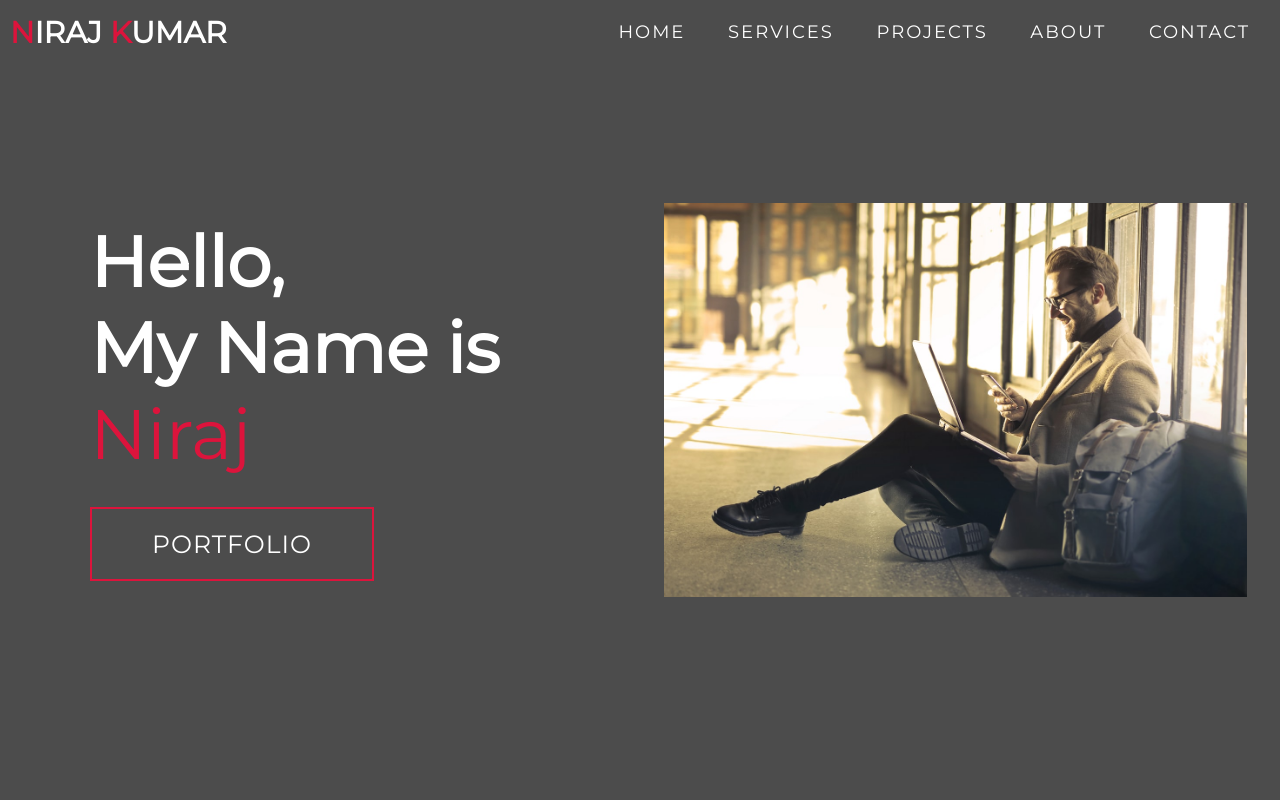
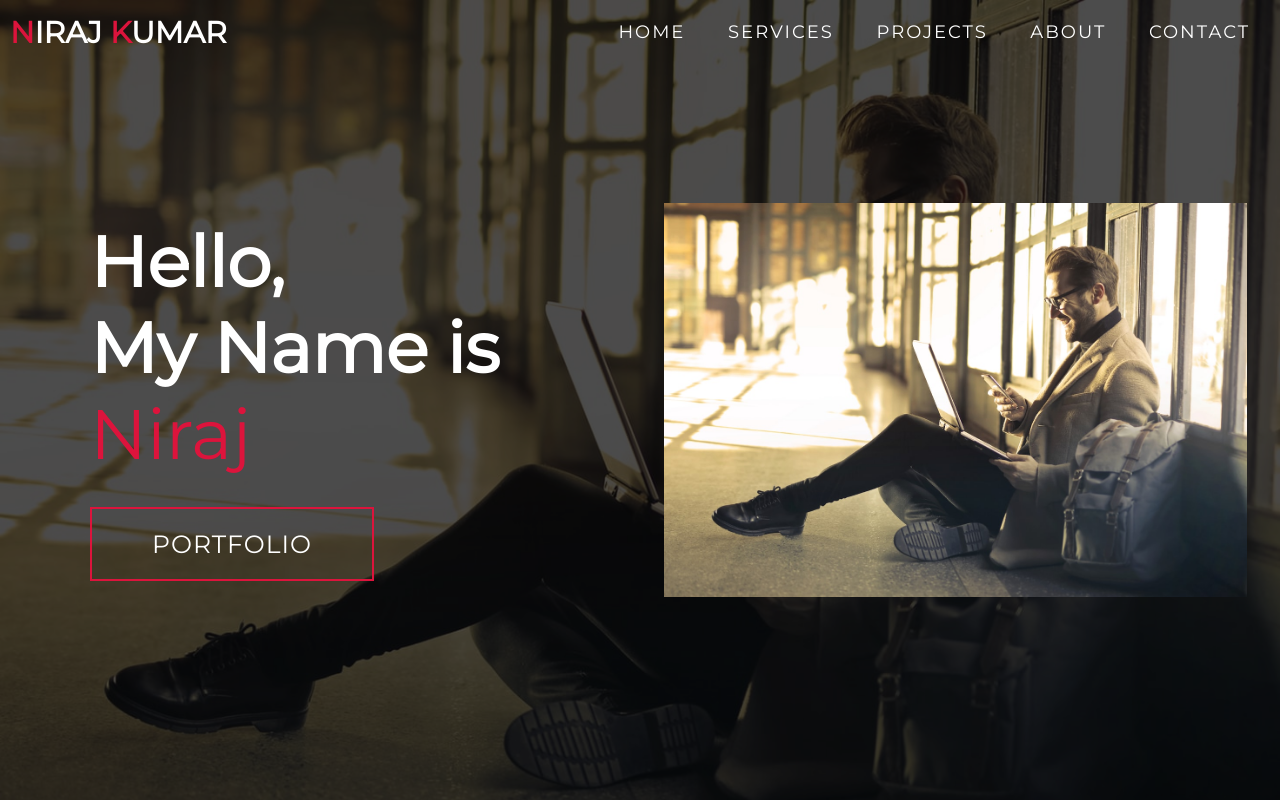
Before and after one commit to Niraj-05/Portfolio, a website: page index.html in a window 1280 px wide. Shown: the top 800 px of the page. Drawn offline with Linux system fonts and the light colour scheme.

Commit message:
Update style.css

```diff
--- a/style.css
+++ b/style.css
@@ -200,7 +200,7 @@ p {
 
 /* Hero Section */
 #hero {
-	background-image: url(./img/hero-bg.png);
+	background-image: url(hero-bg.png);
 	background-size: cover;
 	background-position: top center;
 	position: relative;
```
